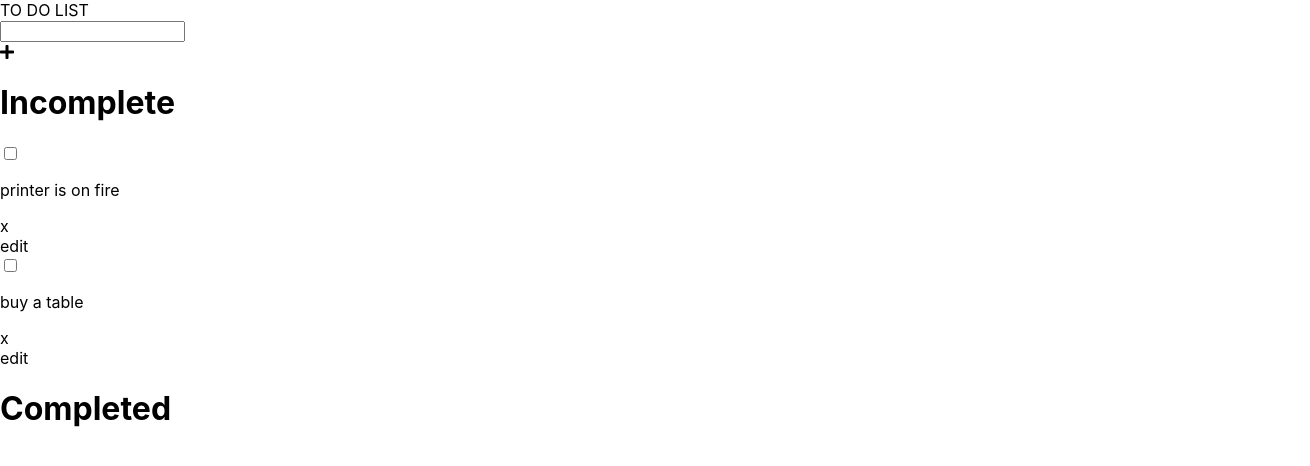
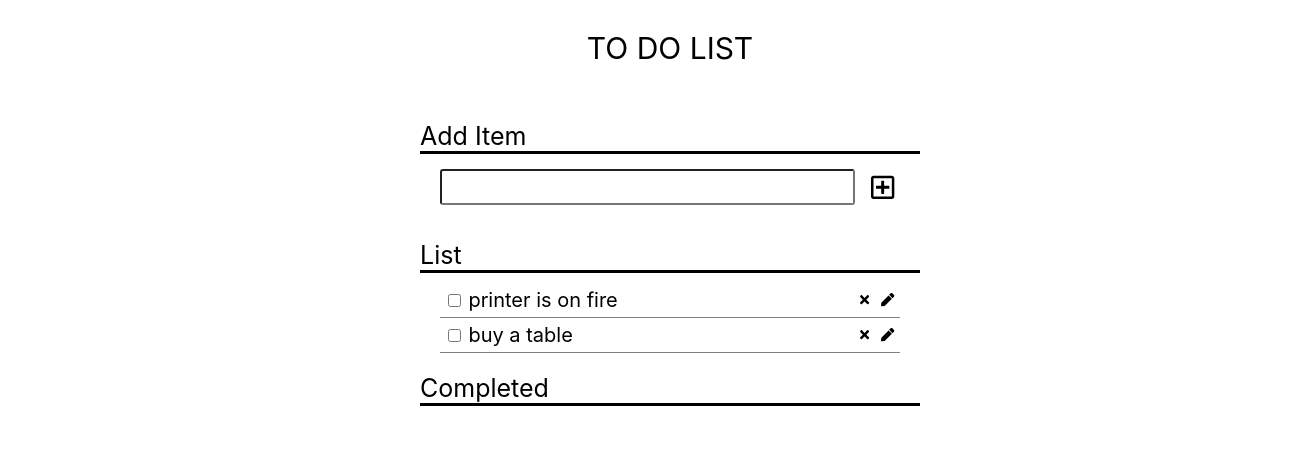
Before and after one commit to pawas-saxena/todo-list-react, a React (Create React App) app: page / in a window 1280 px wide. Shown: the top 466 px of the page, 1310 px wide, since content can reach past the window. Built offline with nearby package versions, Linux system fonts and the light colour scheme.

Commit message:
css changes

```diff
--- a/package.json
+++ b/package.json
@@ -4,6 +4,7 @@
   "private": true,
   "dependencies": {
     "@fortawesome/fontawesome-svg-core": "^1.2.34",
+    "@fortawesome/free-regular-svg-icons": "^5.15.2",
     "@fortawesome/free-solid-svg-icons": "^5.15.2",
     "@fortawesome/react-fontawesome": "^0.1.14",
     "@testing-library/jest-dom": "^5.11.4",
--- a/src/App.tsx
+++ b/src/App.tsx
@@ -1,14 +1,48 @@
 import React, { useState } from 'react';
 import TaskComponent from './components/Task';
 import { FontAwesomeIcon } from '@fortawesome/react-fontawesome';
-import { faPlus } from '@fortawesome/free-solid-svg-icons';
+import { faPlusSquare } from '@fortawesome/free-regular-svg-icons';
 import styled from 'styled-components';
 import taskData from './tasksData';
 import { TaskType } from './types';
 import { v4 as uuidv4 } from 'uuid';
 import CompletedTask from './components/CompletedTask';
+import { FlexColumnDiv, FlexRowDiv, Heading } from './commonStyles';
+import IconButton from './components/IconButton';
 
-const IncompleteTaskContainer = styled.div``;
+const TodoListPageHeader = styled(FlexRowDiv)`
+  font-size: 30px;
+  margin-bottom: 40px;
+  justify-content: center;
+`;
+
+const AppRoot = styled(FlexColumnDiv)`
+  align-items: center;
+  margin: 30px;
+  width: 100%;
+`;
+
+const TodoContainer = styled(FlexColumnDiv)`
+  width: 500px;
+`;
+
+const NewTaskContainer = styled(FlexColumnDiv)``;
+
+const NewTaskInput = styled(FlexRowDiv)`
+  padding: 0px 20px;
+  max-width: 500px;
+  input {
+    flex-basis: auto;
+    border-radius: 3px;
+    margin-right: 10px;
+    height: 30px;
+    width: 97%;
+  }
+`;
+
+const AllTaskListContainer = styled.div`
+  margin-top: 20px;
+`;
 const CompletedTaskContainer = styled.div``;
 
 function App() {
@@ -63,12 +97,13 @@ function App() {
     );
   };
 
-  // const updateTask
-
   return (
-    <div className="App">
-      <div>TO DO LIST</div>
-      <div>
+    <AppRoot>
+      <TodoContainer>
+        <TodoListPageHeader>TO DO LIST</TodoListPageHeader>
+        <NewTaskContainer>
+          <Heading>Add Item</Heading>
+          <NewTaskInput>
             <input
               type="text"
               value={newTaskTitle}
@@ -81,12 +116,14 @@ function App() {
                 }
               }}
             ></input>
-        <div onClick={() => addTask(newTaskTitle)}>
-          <FontAwesomeIcon icon={faPlus} />
-        </div>
-      </div>
-      <IncompleteTaskContainer>
-        <h1>Incomplete</h1>
+            <IconButton
+              onClick={() => addTask(newTaskTitle)}
+              icon={<FontAwesomeIcon icon={faPlusSquare} size="2x" />}
+            />
+          </NewTaskInput>
+        </NewTaskContainer>
+        <AllTaskListContainer>
+          <Heading>List</Heading>
           {taskArray.map((task: TaskType) => (
             <TaskComponent
               taskObject={task}
@@ -95,16 +132,17 @@ function App() {
               onSave={onSave}
             />
           ))}
-      </IncompleteTaskContainer>
+        </AllTaskListContainer>
         <CompletedTaskContainer>
-        <h1>Completed</h1>
+          <Heading>Completed</Heading>
           {taskArray
             .filter((task: TaskType) => task.isCompleted === true)
             .map((task: TaskType) => (
               <CompletedTask taskObject={task} />
             ))}
         </CompletedTaskContainer>
-    </div>
+      </TodoContainer>
+    </AppRoot>
   );
 }
 
--- /dev/null
+++ b/src/commonStyles.ts
@@ -0,0 +1,21 @@
+import styled from 'styled-components';
+
+export const Heading = styled.div`
+  border-bottom: 3px solid;
+  font-size: 25px;
+  margin: 15px 0px;
+`;
+
+export const FlexColumnDiv = styled.div`
+  display: flex;
+  flex-direction: column;
+`;
+
+export const FlexRowDiv = styled.div`
+  display: flex;
+  flex-direction: row;
+`;
+
+export const TaskTitle = styled.div`
+  font-size: 20px;
+`;
--- a/src/components/CompletedTask.tsx
+++ b/src/components/CompletedTask.tsx
@@ -1,24 +1,36 @@
 import React from 'react';
 import { TaskType } from '../types';
 import styled from 'styled-components';
+import { FlexRowDiv, TaskTitle } from '../commonStyles';
 
 type Prop = {
   taskObject: TaskType;
 };
 
-const ReadOnlyTaskContainer = styled.div``;
+const ReadOnlyTaskContainer = styled(FlexRowDiv)`
+  align-items: center;
+  border-bottom: 1px solid grey;
+  padding-bottom: 5px;
+  margin: 5px 20px;
+  flex-basis: auto;
+  ${TaskTitle} {
+    width: 70%;
+  }
+  span {
+    width: 30%;
+    font-size: 13px;
+  }
+`;
 
 const Task: React.FC<Prop> = ({ taskObject }: Prop) => {
   return (
-    <div>
-      <ReadOnlyTaskContainer>
-        <div>{taskObject.title}</div>
-        <div>
-          {taskObject.completedDate &&
-            new Date(taskObject.completedDate).toLocaleString()}
-        </div>
-      </ReadOnlyTaskContainer>
-    </div>
+    <ReadOnlyTaskContainer>
+      <TaskTitle>{taskObject.title}</TaskTitle>
+      <span>
+        {taskObject.completedDate &&
+          new Date(taskObject.completedDate).toLocaleString()}
+      </span>
+    </ReadOnlyTaskContainer>
   );
 };
 
--- /dev/null
+++ b/src/components/IconButton.tsx
@@ -0,0 +1,18 @@
+import styled from 'styled-components';
+
+const Button = styled.button`
+  background:none;
+  border: none;
+  cursor: pointer;
+`;
+
+type Prop = {
+  onClick: () => void;
+  icon: JSX.Element;
+};
+
+const IconButton: React.FC<Prop> = ({ onClick, icon }: Prop) => {
+  return <Button onClick={onClick}>{icon}</Button>;
+};
+
+export default IconButton;
--- a/src/components/Task.tsx
+++ b/src/components/Task.tsx
@@ -1,6 +1,10 @@
 import React, { useState } from 'react';
 import { TaskType } from '../types';
 import styled from 'styled-components';
+import { FlexRowDiv, TaskTitle } from '../commonStyles';
+import IconButton from './IconButton';
+import { FontAwesomeIcon } from '@fortawesome/react-fontawesome';
+import { faTimes, faPen, faSave } from '@fortawesome/free-solid-svg-icons';
 
 type Prop = {
   taskObject: TaskType;
@@ -9,14 +13,29 @@ type Prop = {
   onSave: (id: string, title: string) => void;
 };
 
-const ReadOnlyTaskContainer = styled.div`
-  p {
-    text-decoration: ${(props: { isCompleted: boolean }) =>
-      props.isCompleted ? 'line-through' : ''};
+const TaskTitleWithStrikeThrough = styled(TaskTitle)`
+  text-decoration: ${(props: { isCompleted: boolean }) =>
+    props.isCompleted ? 'line-through' : ''};
+`;
+
+const TaskRowRoot = styled(FlexRowDiv)`
+  align-items: center;
+  border-bottom: 1px solid grey;
+  padding-bottom: 5px;
+  margin: 5px 20px;
+  flex-basis: auto;
+  input[type='checkbox'] {
+    width: 5%;
+    cursor: pointer;
+  }
+  input[type='text'] {
+    width: 90%;
+    border-radius: 3px;
+  }
+  ${TaskTitle} {
+    width: 90%;
   }
 `;
-
-const EditableTaskContainer = styled.div``;
 
 const Task: React.FC<Prop> = ({
   taskObject,
@@ -27,7 +46,7 @@ const Task: React.FC<Prop> = ({
   const [isEditable, setIsEditable] = useState<boolean>(false);
   const [taskTitle, setTaskTitle] = useState<string>('');
   return (
-    <div>
+    <TaskRowRoot>
       <input
         type="checkbox"
         onChange={() => {
@@ -37,7 +56,7 @@ const Task: React.FC<Prop> = ({
         checked={taskObject.isCompleted}
       />
       {isEditable ? (
-        <EditableTaskContainer>
+        <>
           <input
             type="text"
             value={taskTitle}
@@ -50,30 +69,31 @@ const Task: React.FC<Prop> = ({
               }
             }}
           />
-          <div
+          <IconButton
             onClick={() => {
               onSave(taskObject.id, taskTitle);
               setIsEditable(false);
             }}
-          >
-            save
-          </div>
-        </EditableTaskContainer>
+            icon={<FontAwesomeIcon icon={faSave} size="1x" />}
+          />
+        </>
       ) : (
-        <ReadOnlyTaskContainer isCompleted={taskObject.isCompleted}>
-          <p>{taskObject.title}</p>
-          <div onClick={() => onDelete(taskObject.id)}>x</div>
-          <div
+        <>
+          <TaskTitleWithStrikeThrough isCompleted={taskObject.isCompleted}>{taskObject.title}</TaskTitleWithStrikeThrough>
+          <IconButton
+            onClick={() => onDelete(taskObject.id)}
+            icon={<FontAwesomeIcon icon={faTimes} size="1x" />}
+          />
+          <IconButton
             onClick={() => {
               setTaskTitle(taskObject.title);
               setIsEditable(true);
             }}
-          >
-            edit
-          </div>
-        </ReadOnlyTaskContainer>
+            icon={<FontAwesomeIcon icon={faPen} size="1x" />}
+          />
+        </>
       )}
-    </div>
+    </TaskRowRoot>
   );
 };
 
```
Also changed, not shown: 1 other file (tests, documents, lock files or other folders). Lines whose indentation alone changed are shown as unchanged.
